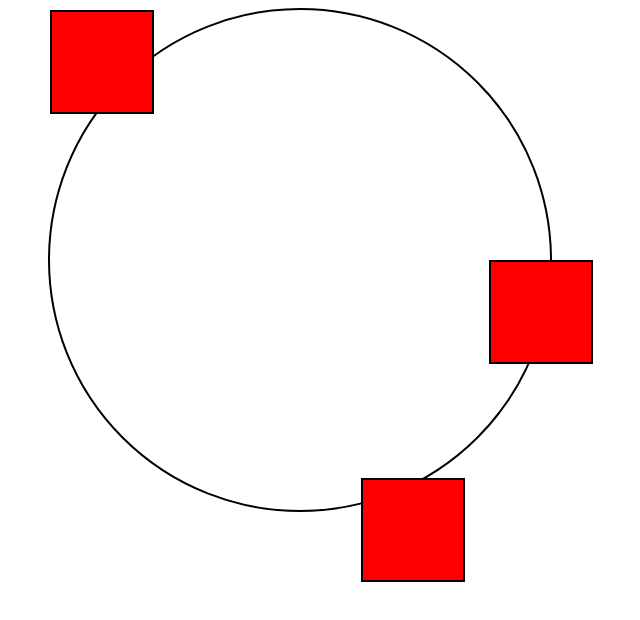
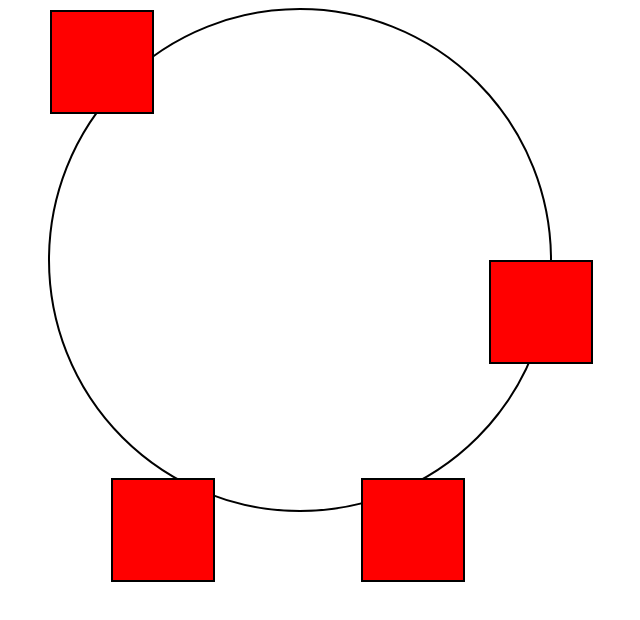
Before and after one commit to topherikaika/noria, a plain HTML site: page index.html in a window 1280 px wide. Shown: the whole page, without its empty margins (10-650 px from the left). Drawn offline with Linux system fonts and the light colour scheme.

Commit message:
create selector cabin 3 style right and top

```diff
--- a/styles.css
+++ b/styles.css
@@ -15,6 +15,11 @@
 .cabin:nth-of-type(2) {
   right: -8.5%;
   top: 50%;
+}
+
+.cabin:nth-of-type(3) {
+  right: 67%;
+  top: 93.5%;
 }
 
 .line {
```
